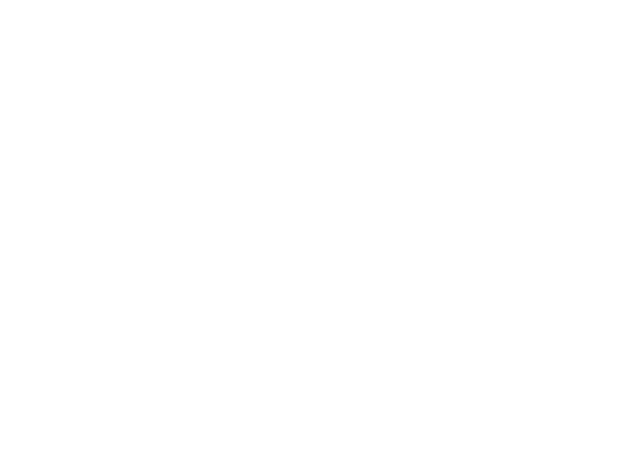
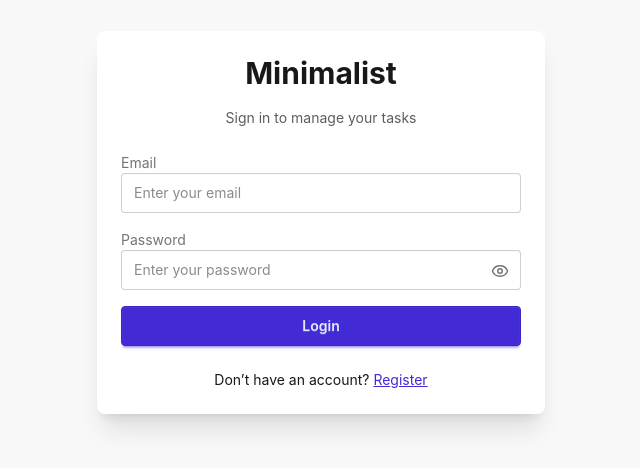
Before and after one commit to reeda-31/MinimaList, a React (Vite) app in the folder Todo-frontend/: page /login in a window 1280 px wide. Before the commit this address had no page. Shown: the part 178-646 px from the top of the page, without its empty margins (319-959 px from the left). Built offline with nearby package versions, Linux system fonts and the light colour scheme; the HTML template or start-up script is replaced by a standard one.

Commit message:
Feat: add login page

```diff
--- a/Todo-frontend/src/App.jsx
+++ b/Todo-frontend/src/App.jsx
@@ -3,6 +3,7 @@ import { BrowserRouter, Routes,Route } from "react-router-dom";
 import AppLayout from "./layouts/AppLayout";
 import LandingPage from "./pages/LandingPage";
 import RegisterPage from "./pages/RegisterPage";
+import LoginPage from "./pages/LoginPage";
 import ProfilePage from "./pages/ProfilePage";
 import FeedPage from "./pages/FeedPage";
 
@@ -13,6 +14,7 @@ function App() {
         <Routes>
           <Route path="/" element={<LandingPage />} />
           <Route path="/register" element={<RegisterPage />}/>
+          <Route path="/login" element={<LoginPage />}/>
           <Route path="/profile" element={<ProfilePage />}/>
           <Route path="/feed" element={<FeedPage />}/>
         </Routes>
--- a/Todo-frontend/src/components/custom/Header.jsx
+++ b/Todo-frontend/src/components/custom/Header.jsx
@@ -1,14 +1,14 @@
 import React from "react";
 import { useState } from "react";
 import { Link, useNavigate } from "react-router-dom";
-import { CirclePlus,Menu } from "lucide-react";
+import { CirclePlus, Menu } from "lucide-react";
 import { useAuth } from "../../context/AuthContext";
 import { Navigate } from "react-router-dom";
 import Avatar from "../ui/Avatar";
 import Button from "../ui/Button";
 import CreateTodoModal from "../../pages/CreateTodoModal";
 
-const Header = () => {
+const Header = ({ addTodo }) => {
   const { user } = useAuth();
   const navigate = useNavigate();
   const [openModal, setOpenModal] = useState(false);
@@ -39,9 +39,10 @@ const Header = () => {
           onClick={() => navigate("/profile")}
         />
         <CreateTodoModal
-        isOpen={openModal}
-        onClose={() => setOpenModal(false)}
-      />
+          isOpen={openModal}
+          onClose={() => setOpenModal(false)}
+          addTodo={addTodo}
+        />
       </div>
     </div>
   );
--- a/Todo-frontend/src/layouts/AppLayout.jsx
+++ b/Todo-frontend/src/layouts/AppLayout.jsx
@@ -1,19 +1,19 @@
-import {useLocation} from "react-router-dom"
-import Header from "../components/custom/Header"
+import { useLocation } from "react-router-dom";
+import Header from "../components/custom/Header";
 
-const AppLayout=({children})=>{
-    const location = useLocation()
+const AppLayout = ({ children }) => {
+  const location = useLocation();
 
-    const showHeaderRoutes=["/feed","/create","/profile"]
+  const showHeaderRoutes = ["/create", "/profile"];
 
-    const shouldShowHeader=showHeaderRoutes.includes(location.pathname)
+  const shouldShowHeader = showHeaderRoutes.includes(location.pathname);
 
-    return(
-        <div className="min-h-screen flex flex-col">
-            {shouldShowHeader && <Header />}
-            <main className="flex-1">{children}</main>
-        </div>
-    )
-}
+  return (
+    <div className="min-h-screen flex flex-col">
+      {shouldShowHeader && <Header />}
+      <main className="flex-1">{children}</main>
+    </div>
+  );
+};
 
 export default AppLayout;
--- a/Todo-frontend/src/pages/CreateTodoModal.jsx
+++ b/Todo-frontend/src/pages/CreateTodoModal.jsx
@@ -4,9 +4,10 @@ import "cally";
 import moment from "moment";
 import { useNavigate } from "react-router-dom";
 
-const CreateTodoModal = ({ isOpen, onClose }) => {
+const CreateTodoModal = ({ isOpen, onClose, addTodo }) => {
   const navigate = useNavigate();
   const [title, setTitle] = useState("");
+  const [category, setCategory] = useState("");
   const [dueDate, setDueDate] = useState("");
   const calendarRef = useRef(null);
 
@@ -29,6 +30,7 @@ const CreateTodoModal = ({ isOpen, onClose }) => {
   const handleClose = () => {
     setTitle("");
     setDueDate("");
+    setCategory("");
     onClose();
   };
 
@@ -44,7 +46,7 @@ const CreateTodoModal = ({ isOpen, onClose }) => {
           headers: {
             "Content-Type": "application/json",
           },
-          body: JSON.stringify({ title, dueDate }),
+          body: JSON.stringify({ title, category, dueDate }),
         },
       );
 
@@ -54,13 +56,12 @@ const CreateTodoModal = ({ isOpen, onClose }) => {
         throw new Error(data.message || "Failed to create task");
       }
 
+      addTodo(data.data);
+
       setTitle("");
       setDueDate("");
+      setCategory("");
       onClose();
-      // console.log(data.data)
-      navigate("/feed", {
-        state: { newTodo: data.data },
-      });
     } catch (error) {
       console.error(error);
       alert("Something went wrong");
@@ -88,6 +89,20 @@ const CreateTodoModal = ({ isOpen, onClose }) => {
               value={title}
               onChange={(e) => setTitle(e.target.value)}
               required
+            />
+          </div>
+          {/* Category */}
+          <div className="form-control">
+            <label className="label">
+              <span className="label-text">Category</span>
+            </label>
+
+            <input
+              type="text"
+              placeholder="Enter task title"
+              className="input input-bordered w-full focus:outline-none"
+              value={category}
+              onChange={(e) => setCategory(e.target.value)}
             />
           </div>
 
@@ -139,7 +154,11 @@ const CreateTodoModal = ({ isOpen, onClose }) => {
 
           {/* Buttons */}
           <div className="modal-action">
-            <button type="button" className="btn btn-ghost" onClick={handleClose}>
+            <button
+              type="button"
+              className="btn btn-ghost"
+              onClick={handleClose}
+            >
               Cancel
             </button>
 
--- a/Todo-frontend/src/pages/CreateTodoPage.jsx
+++ b/Todo-frontend/src/pages/CreateTodoPage.jsx
@@ -7,6 +7,7 @@ import { useNavigate } from "react-router-dom";
 const CreateTodoPage = () => {
   const navigate = useNavigate();
   const [title, setTitle] = useState("");
+  const [category, setCategory] = useState("");
   const [dueDate, setDueDate] = useState("");
   const calendarRef = useRef(null);
   useEffect(() => {
@@ -39,6 +40,7 @@ const CreateTodoPage = () => {
           },
           body: JSON.stringify({
             title,
+            category,
             dueDate,
           }),
         },
@@ -51,6 +53,7 @@ const CreateTodoPage = () => {
       }
 
       setTitle("");
+      setCategory("");
       setDueDate("");
 
       navigate("/feed", {
@@ -85,19 +88,28 @@ const CreateTodoPage = () => {
               />
             </div>
 
+            {/* Add Category */}
+             <div className="form-control">
+              <label className="label">
+                <span className="label-text font-medium">Category</span>
+              </label>
+
+              <input
+                type="text"
+                placeholder="Enter task category"
+                className="input input-bordered w-full focus:outline-none"
+                value={category}
+                onChange={(e) => setCategory(e.target.value)}
+                required
+              />
+            </div>
+
             {/* Due Date */}
             <div className="form-control">
               <label className="label">
                 <span className="label-text font-medium">Due Date</span>
               </label>
 
-              {/*<input
-                type="date"
-                className="input input-bordered w-full focus:outline-none"
-                value={dueDate}
-                onChange={(e) => setDueDate(e.target.value)}
-                required
-              /> */}
 
               <button
                 type="button"
--- /dev/null
+++ b/Todo-frontend/src/pages/LoginPage.jsx
@@ -0,0 +1,134 @@
+import { useState } from "react";
+import { Eye, EyeOff } from "lucide-react";
+import { useNavigate, Link } from "react-router-dom";
+
+const LoginPage = () => {
+  const navigate = useNavigate();
+
+  const [formData, setFormData] = useState({
+    email: "",
+    password: "",
+  });
+
+  const [showPassword, setShowPassword] = useState(false);
+  const [loading, setLoading] = useState(false);
+
+  const handleChange = (e) => {
+    setFormData((prev) => ({
+      ...prev,
+      [e.target.name]: e.target.value,
+    }));
+  };
+
+  const handleSubmit = async (e) => {
+    e.preventDefault();
+    setLoading(true);
+
+    try {
+      const response = await fetch(
+        `${import.meta.env.VITE_API_BASE}/auth/login`,
+        {
+          method: "POST",
+          credentials: "include",
+          headers: {
+            "Content-Type": "application/json",
+          },
+          body: JSON.stringify(formData),
+        },
+      );
+
+      const data = await response.json();
+
+      if (!response.ok) {
+        throw new Error(data.message || "Login failed");
+      }
+
+      navigate("/feed");
+    } catch (error) {
+      console.error(error);
+      //   alert(error.message);
+    } finally {
+      setLoading(false);
+    }
+  };
+
+  return (
+    <div className="min-h-screen bg-base-200 flex items-center justify-center px-4">
+      <div className="card w-full max-w-md bg-base-100 shadow-xl">
+        <div className="card-body">
+          {/* App Title */}
+          <h1 className="text-3xl font-bold text-center mb-2">Minimalist</h1>
+
+          <p className="text-center text-base-content/70 mb-4">
+            Sign in to manage your tasks
+          </p>
+
+          {/* FORM */}
+          <form onSubmit={handleSubmit} className="space-y-4">
+            {/* Email */}
+            <div className="form-control">
+              <label className="label">
+                <span className="label-text">Email</span>
+              </label>
+
+              <input
+                type="email"
+                name="email"
+                placeholder="Enter your email"
+                className="input input-bordered w-full focus:outline-none"
+                value={formData.email}
+                onChange={handleChange}
+                required
+              />
+            </div>
+
+            {/* Password */}
+            <div className="form-control">
+              <label className="label">
+                <span className="label-text">Password</span>
+              </label>
+
+              <div className="relative">
+                <input
+                  type={showPassword ? "text" : "password"}
+                  name="password"
+                  placeholder="Enter your password"
+                  className="input input-bordered w-full pr-10 focus:outline-none"
+                  value={formData.password}
+                  onChange={handleChange}
+                  required
+                />
+
+                <button
+                  type="button"
+                  className="absolute right-3 top-3 text-base-content/60"
+                  onClick={() => setShowPassword((prev) => !prev)}
+                >
+                  {showPassword ? <EyeOff size={18} /> : <Eye size={18} />}
+                </button>
+              </div>
+            </div>
+
+            {/* Login Button */}
+            <button
+              type="submit"
+              className={`btn btn-primary w-full ${loading ? "loading" : ""}`}
+            >
+              Login
+            </button>
+          </form>
+
+          {/* Register Link */}
+          <p className="text-center text-sm mt-4">
+            Don’t have an account?{" "}
+            <Link to="/register" className="link link-primary">
+              Register
+            </Link>
+          </p>
+        </div>
+      </div>
+    </div>
+  );
+};
+
+export default LoginPage;
```
Also changed, not shown: Todo-frontend/src/pages/FeedPage.jsx (+11 -116 lines).
